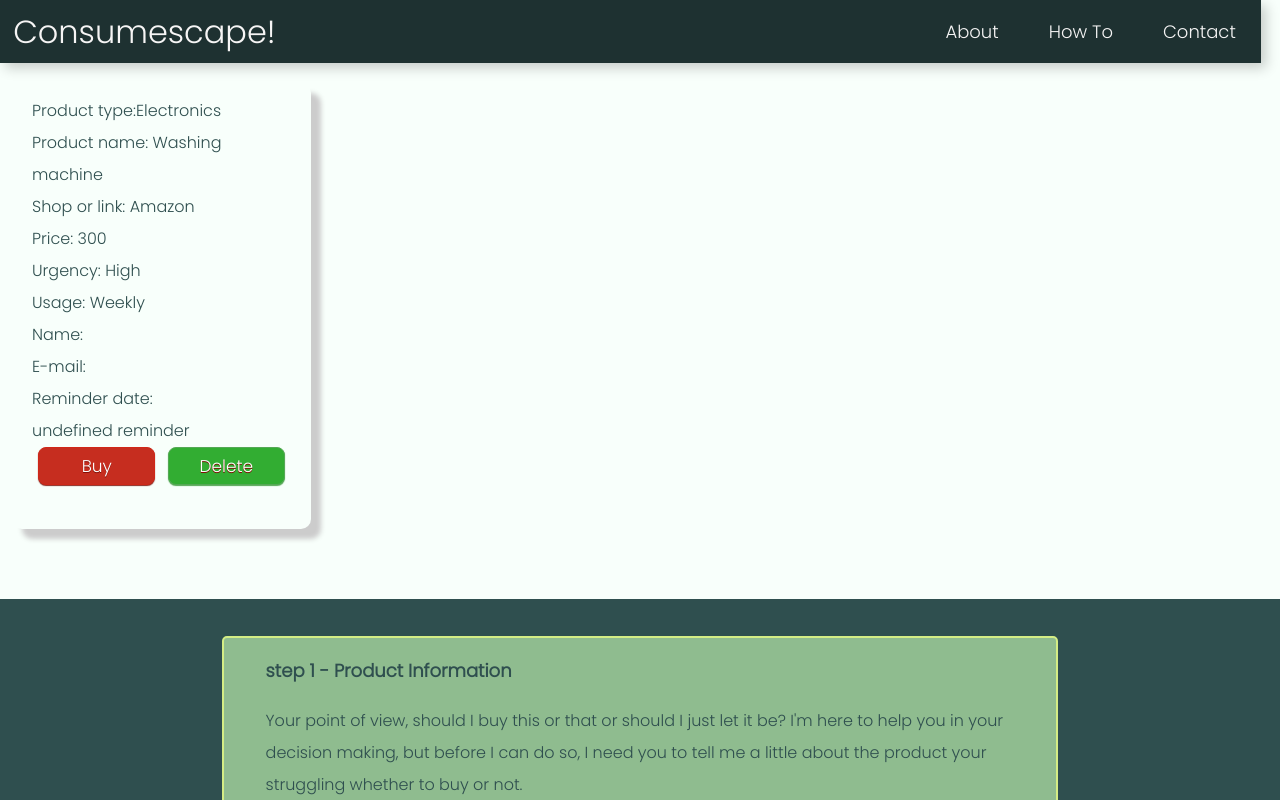
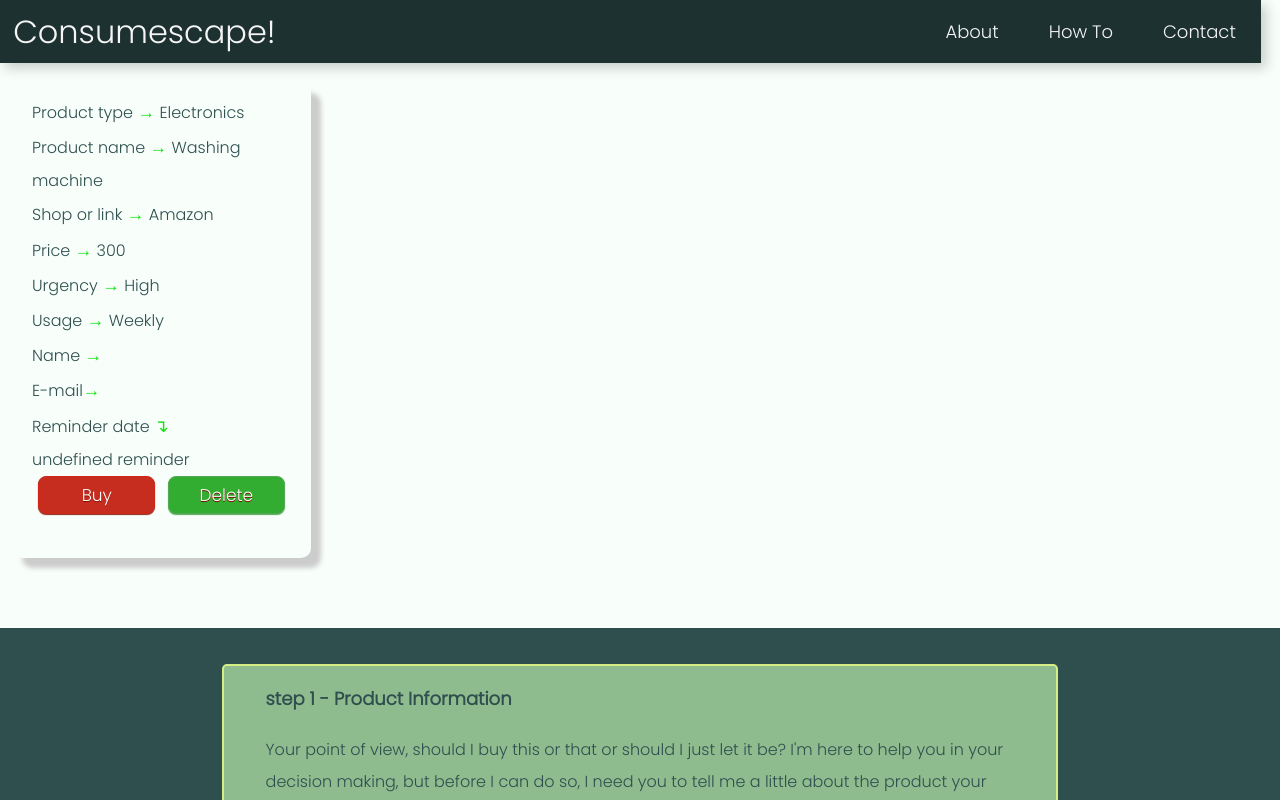
Before and after one commit to emmy2397/sustainable-tech-project, a React (Create React App) app: page / in a window 1280 px wide. Shown: the top 800 px of the page. Built offline with nearby package versions, Linux system fonts and the light colour scheme.

Commit message:
changes to product list style

```diff
--- a/src/Products.css
+++ b/src/Products.css
@@ -98,6 +98,11 @@ li {
 .buyButton:hover {
 	background-color:#f24437;
 
+}
+
+span.arrows {
+    font-size: 1.1rem;
+    color: rgb(21, 224, 21)
 }
 
 
--- a/src/Products.js
+++ b/src/Products.js
@@ -7,16 +7,16 @@ const Products = ({products, deleteProduct}) => {
     /*returns products with a price higher than 20 -> Change to a different condition like */
        return (
             <div className="product productForm" key={product.id}>
-                <div>Product type:{product.type}</div>
-                <div>Product name: {product.name}</div>
-                <div>Shop or link: {product.shop}</div>
-                <div>Price: {product.price}</div>
-                <div>Urgency: {product.urgency}</div>
-                <div>Usage: {product.usage}</div>
-                <div>Name: {product.client}</div>
+                <div>Product type <span className="arrows">&#8594;</span> {product.type}</div>
+                <div>Product name <span className="arrows">&#8594;</span> {product.name}</div>
+                <div>Shop or link <span className="arrows">&#8594;</span> {product.shop}</div>
+                <div>Price <span className="arrows">&#8594;</span> {product.price}</div>
+                <div>Urgency <span className="arrows">&#8594;</span> {product.urgency}</div>
+                <div>Usage <span className="arrows">&#8594;</span> {product.usage}</div>
+                <div>Name <span className="arrows">&#8594;</span> {product.client}</div>
                 {/* <div>Email Reminder: {product.reminder30 || product.noReminder30}</div> */}
-                <div>E-mail: {product.email}</div>
-                <div>Reminder date: <br/>{(product.reminderdate) ? `Custom reminder set till ${product.reminderdate}` : "" || (product.reminder30 == "Yes") ? "30 day reminder": "" || `${product.noReminder30} reminder`}</div>
+                <div>E-mail<span className="arrows">&#8594;</span> {product.email}</div>
+                <div>Reminder date <span className="arrows">&#x21B4;</span> <br/>{(product.reminderdate) ? `Custom reminder set till ${product.reminderdate}` : "" || (product.reminder30 == "Yes") ? "30 day reminder": "" || `${product.noReminder30} reminder`}</div>
                 <div className="userDecision">
                     <button className="buyButton">Buy</button>
                     <button className='deleteButton' onClick={() => {deleteProduct(product.id)}}>Delete</button>
```
